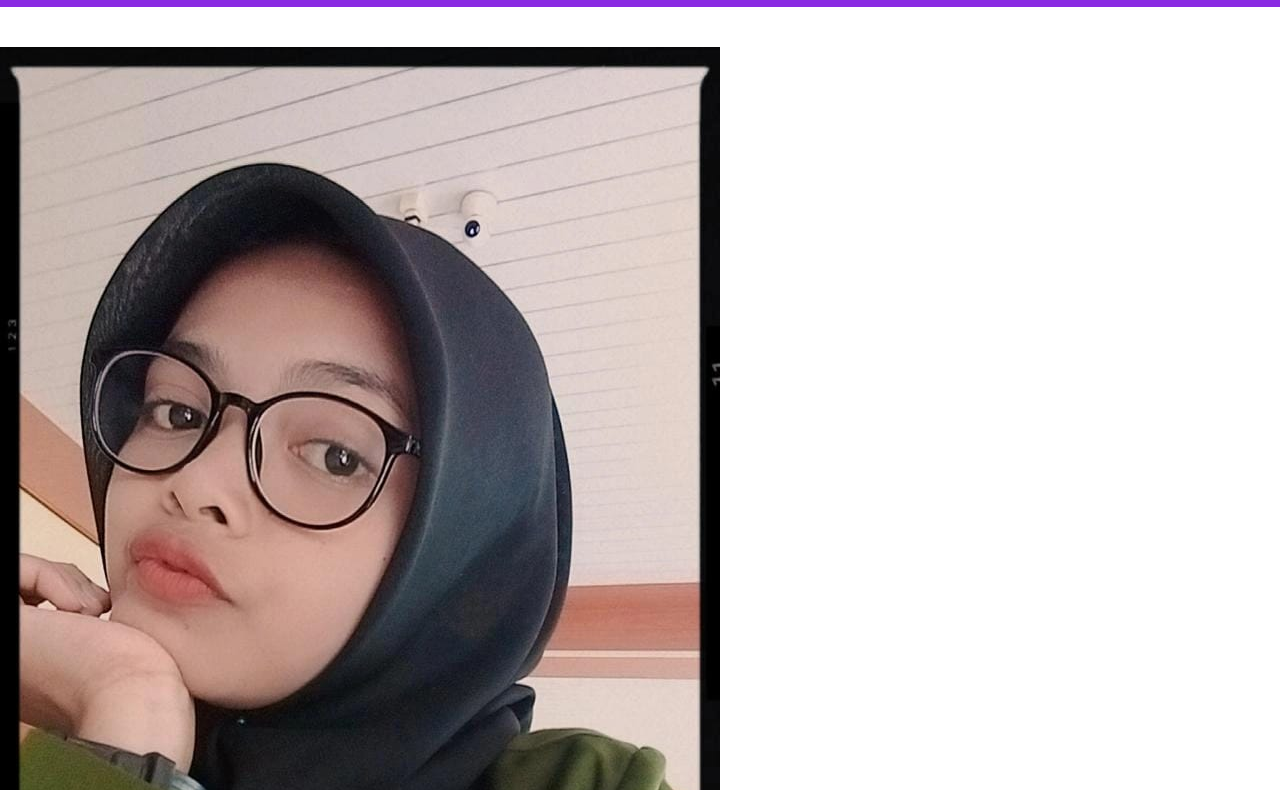
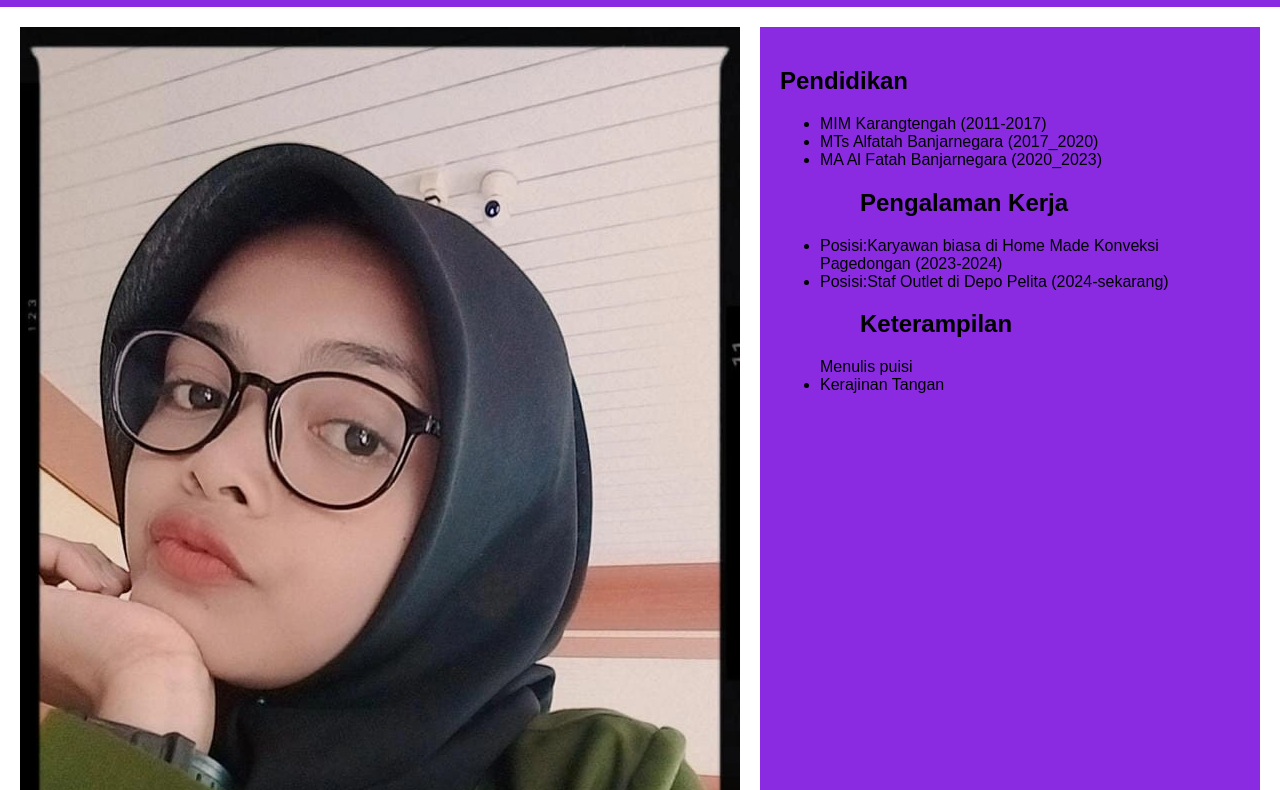
Before and after one commit to Afifahsalma018/portofolio.github.io, a plain HTML site: page index.html in a window 1280 px wide. Shown: the part 73-863 px from the top of the page. Drawn offline with Linux system fonts and the light colour scheme.

Commit message:
Update index.html

```diff
--- a/index.html
+++ b/index.html
@@ -3,7 +3,7 @@
 <head>
     <meta charset="UTF-8">
     <meta name="viewport" content="width=device-width, initial-scale=1.0">
-    <title>Afifah Salma Mayyadah</title>
+    <title>CV-[Afifah Salma Mayyadah]</title>
      <link rel="stylesheet" href="style.css">
 </head>
 <body>
@@ -11,7 +11,7 @@
         <h1>Afifah Salma Mayyadah</h1>
     </header>
     <div class="container">
-      </div class="profil">
+      <div class="profil">
         <img src="fotonyaafifah.jpg" alt="">
         <h2>Afifah Salma Mayyadah</h2>
         <p>Email: mayyadahhhh002@gmail.com</p>
```
